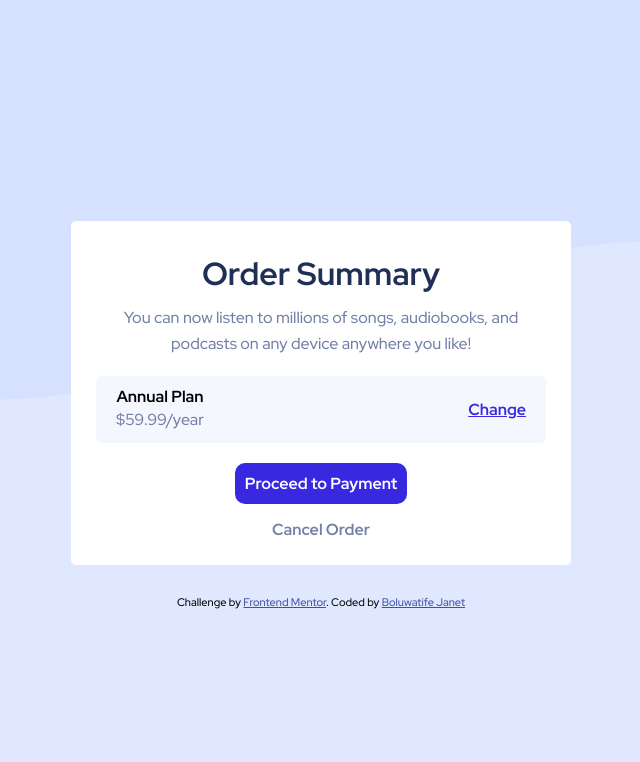
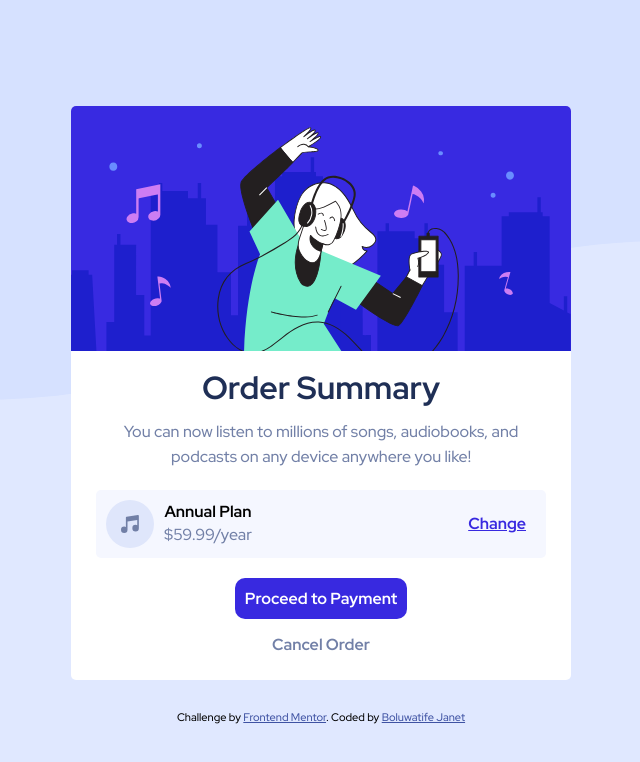
Before and after one commit to Tifem/Order-summary, a plain HTML site: page index.html in a window 1280 px wide. Shown: the whole page, without its empty margins (319-959 px from the left). Drawn offline with Linux system fonts and the light colour scheme; files whose address does not match are found by name.

Commit message:
Update index.html

```diff
--- a/index.html
+++ b/index.html
@@ -11,13 +11,13 @@
 <body>
     <div class="bg__images"></div>
     <div class="container">
-        <img src="./Images/illustration-hero.svg" class="hero" alt="" srcset="">
+        <img src="illustration-hero.svg" class="hero" alt="" srcset="">
         <h1>Order Summary</h1>
         <p class="description">You can now listen to millions of songs, audiobooks, and podcasts on any device anywhere you like!</p>
 
         <div class="pricing">
             <article>
-            <img src="./Images/icon-music.svg" alt="" srcset="">
+            <img src="icon-music.svg" alt="" srcset="">
             <div class="">
                 <h4> Annual Plan</h4><p> $59.99/year</p>
             </div>
```
